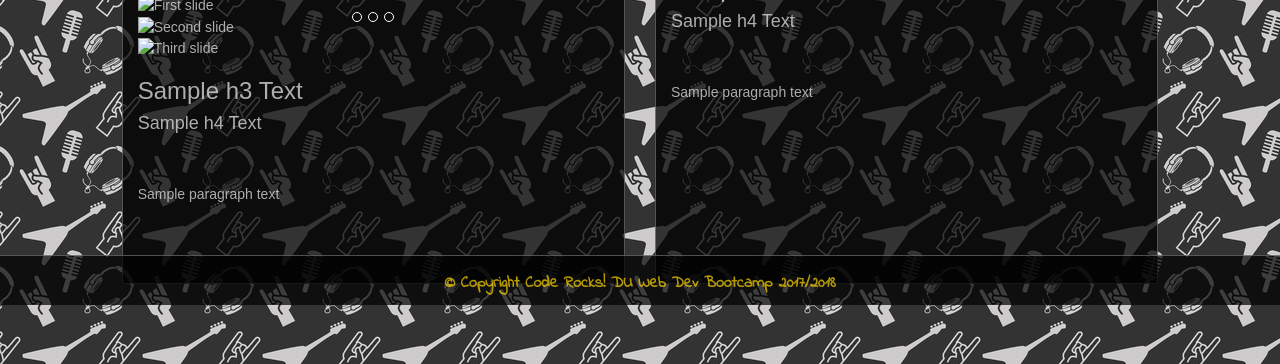
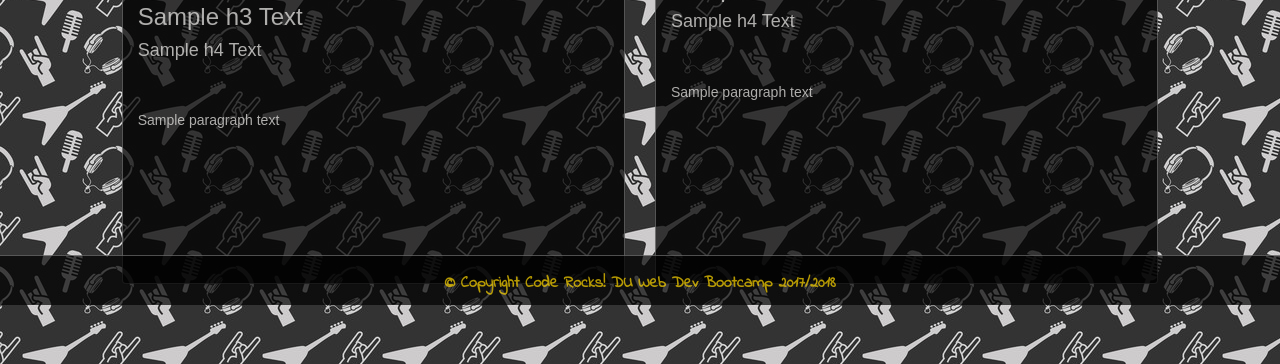
Before and after one commit to cataire/BandLocator, a plain HTML site: page index.html in a window 1280 px wide. Shown: the part 495-859 px from the top of the page. Drawn offline with nearby package versions, Linux system fonts and the light colour scheme; a web font is replaced by a local one.

Commit message:
Update index.html

```diff
--- a/index.html
+++ b/index.html
@@ -103,33 +103,8 @@
                             <div id="section2"></div>
                             <h1>Sample h1 Text</h1>
                             <h2>Pictures:</h2>
-                            <!-- Images Carousel Display -->
-                            <div id="carouselExampleIndicators" class="carousel slide" data-ride="carousel">
-                                    <ol class="carousel-indicators">
-                                      <li data-target="#carouselExampleIndicators" data-slide-to="0" class="active"></li>
-                                      <li data-target="#carouselExampleIndicators" data-slide-to="1"></li>
-                                      <li data-target="#carouselExampleIndicators" data-slide-to="2"></li>
-                                    </ol>
-                                    <div class="carousel-inner" role="listbox">
-                                      <div class="carousel-item active">
-                                        <img class="d-block img-fluid" src="..." alt="First slide">
-                                      </div>
-                                      <div class="carousel-item">
-                                        <img class="d-block img-fluid" src="..." alt="Second slide">
-                                      </div>
-                                      <div class="carousel-item">
-                                        <img class="d-block img-fluid" src="..." alt="Third slide">
-                                      </div>
-                                    </div>
-                                    <a class="carousel-control-prev" href="#carouselExampleIndicators" role="button" data-slide="prev">
-                                      <span class="carousel-control-prev-icon" aria-hidden="true"></span>
-                                      <span class="sr-only">Previous</span>
-                                    </a>
-                                    <a class="carousel-control-next" href="#carouselExampleIndicators" role="button" data-slide="next">
-                                      <span class="carousel-control-next-icon" aria-hidden="true"></span>
-                                      <span class="sr-only">Next</span>
-                                    </a>
-                                  </div>
+
+
                             <h3>Sample h3 Text</h3>
                             <h4>Sample h4 Text</h4>
                             <br><br>
```
